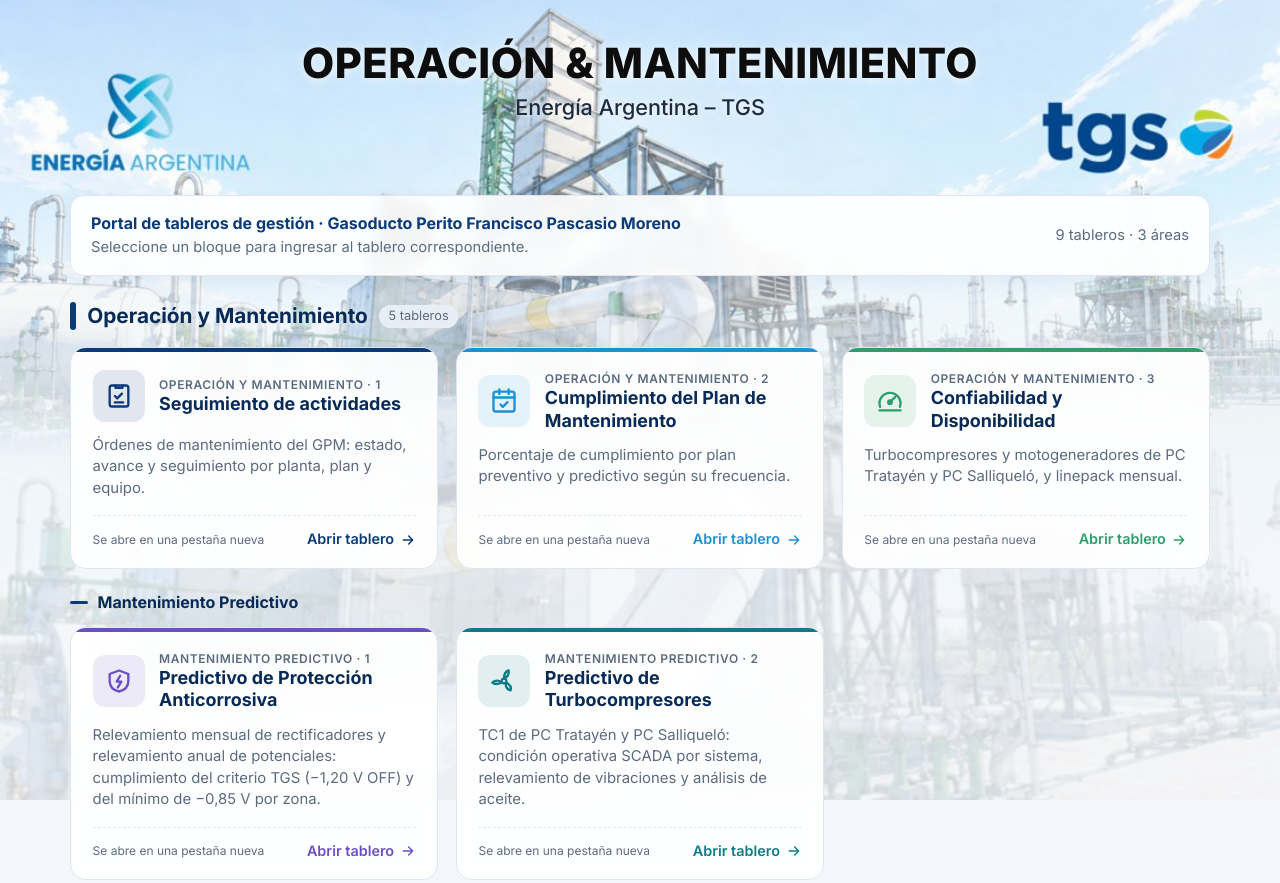
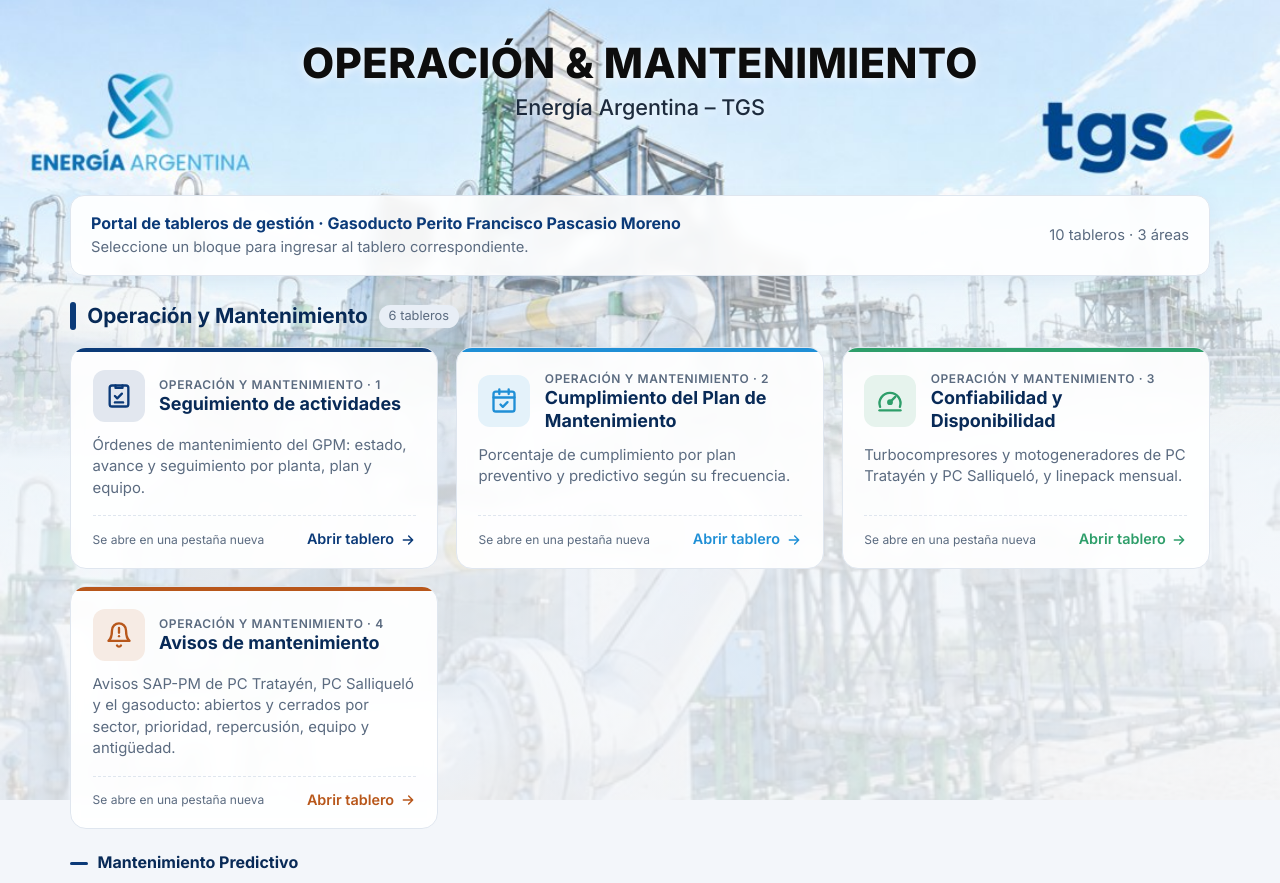
Before and after one commit to GestionOperativa-tgs/Tablero-general, a plain HTML site: page index.html in a window 1280 px wide. Shown: the top 883 px of the page. Drawn offline with Linux system fonts and the light colour scheme.

Commit message:
Agregar tablero de Avisos de mantenimiento (AvisosGPM) en Operación y Mantenimiento
Co-Authored-By: Claude Opus 5.5 <noreply@anthropic.com>
Claude-Session: https://claude.ai/code/session_01XZuMNQmF28wpAeaobXQHE1

```diff
--- a/index.html
+++ b/index.html
@@ -118,7 +118,7 @@
    Una sección puede tener subgrupos (ej. Mantenimiento Predictivo) que se
    muestran debajo de sus tableros principales.
    iconos disponibles: actividades, plan, confiabilidad, accidentes,
-   seguridad, ambiente, proteccion, turbina, presupuesto, operacion, riesgo, documento
+   seguridad, ambiente, proteccion, turbina, presupuesto, operacion, riesgo, documento, avisos
    ===================================================================== */
 const SECCIONES = [
   {
@@ -137,6 +137,10 @@ const SECCIONES = [
         desc: "Turbocompresores y motogeneradores de PC Tratayén y PC Salliqueló, y linepack mensual.",
         url: "https://gestionoperativa-tgs.github.io/Confydisp/",
         icono: "confiabilidad", color: "#2e9e6a" },
+      { titulo: "Avisos de mantenimiento",
+        desc: "Avisos SAP-PM de PC Tratayén, PC Salliqueló y el gasoducto: abiertos y cerrados por sector, prioridad, repercusión, equipo y antigüedad.",
+        url: "https://gestionoperativa-tgs.github.io/AvisosGPM/",
+        icono: "avisos", color: "#b8571b" },
     ],
     subgrupos: [
       { titulo: "Mantenimiento Predictivo",
@@ -184,6 +188,7 @@ const SECCIONES = [
 ];
 
 const ICONOS = {
+  avisos:'<svg viewBox="0 0 24 24" fill="none" stroke="currentColor" stroke-width="2" stroke-linecap="round" stroke-linejoin="round"><path d="M6 8a6 6 0 0 1 12 0c0 7 3 9 3 9H3s3-2 3-9"/><path d="M10.3 21a1.94 1.94 0 0 0 3.4 0"/><path d="M12 6v4"/><path d="M12 13h.01"/></svg>',
   actividades:'<svg viewBox="0 0 24 24" fill="none" stroke="currentColor" stroke-width="2" stroke-linecap="round" stroke-linejoin="round"><rect x="4" y="3" width="16" height="18" rx="2"/><path d="M9 3v2h6V3"/><path d="m8.5 12 2 2 4-4"/><path d="M8.5 17.5h7"/></svg>',
   plan:'<svg viewBox="0 0 24 24" fill="none" stroke="currentColor" stroke-width="2" stroke-linecap="round" stroke-linejoin="round"><rect x="3" y="4" width="18" height="17" rx="2"/><path d="M3 9h18M8 2v4M16 2v4"/><path d="m9 15 2 2 4-4"/></svg>',
   confiabilidad:'<svg viewBox="0 0 24 24" fill="none" stroke="currentColor" stroke-width="2" stroke-linecap="round" stroke-linejoin="round"><path d="M12 13 16.5 8.5"/><path d="M3.5 17a9 9 0 1 1 17 0"/><circle cx="12" cy="13" r="1.5"/><path d="M3 20h18"/></svg>',
```
